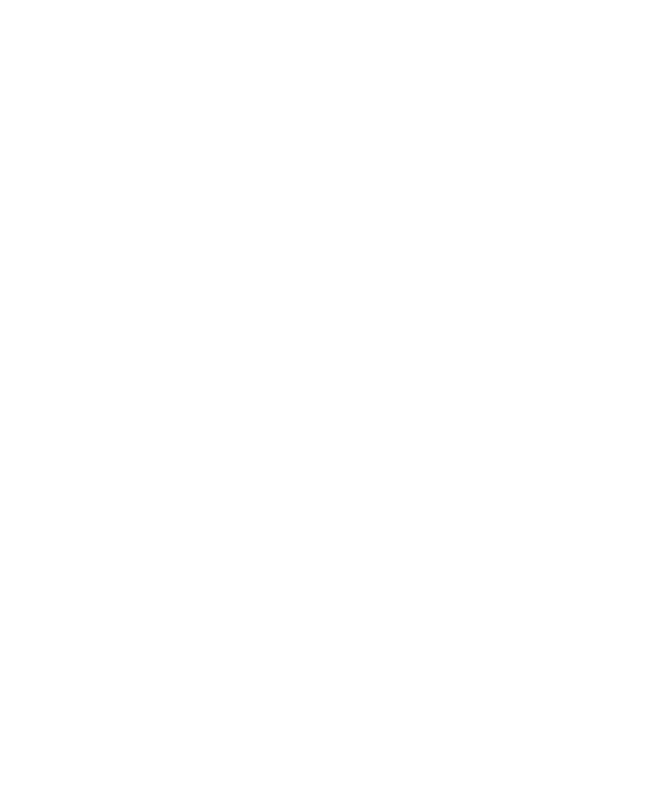
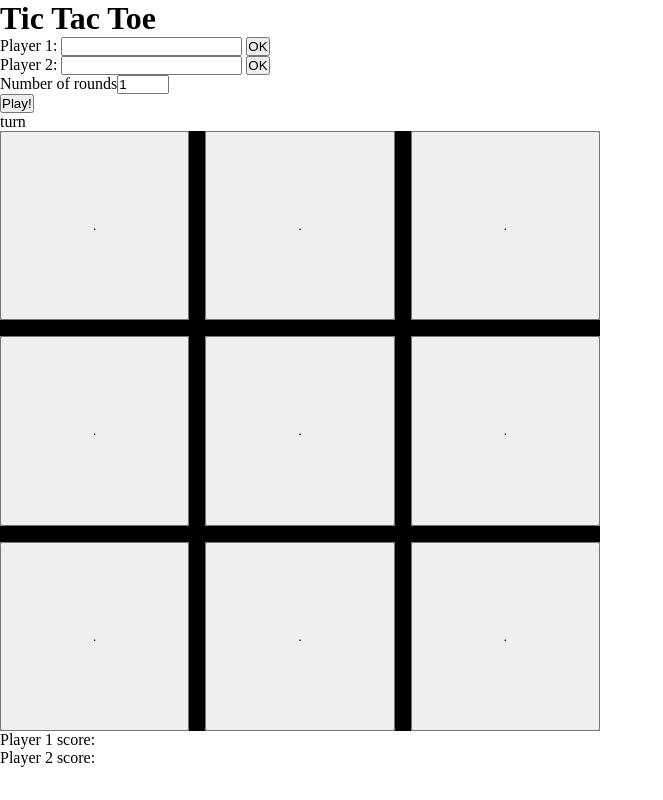
Before and after one commit to Gitman87/tic-tac-toe, a plain HTML site: page index.html in a window 1280 px wide. Shown: the whole page, without its empty margins (0-663 px from the left). Drawn offline with Linux system fonts and the light colour scheme.

Commit message:
Add basic visuals

```diff
--- a/index.html
+++ b/index.html
@@ -1,12 +1,54 @@
 <!DOCTYPE html>
 <html lang="en">
-<head>
-  <meta charset="UTF-8">
-  <meta name="viewport" content="width=device-width, initial-scale=1.0">
-  <title>Tic Tac Toe</title>
-  <link rel="stylesheet" href="style.css">
-</head>
-<body>
-
-</body>
+  <head>
+    <meta charset="UTF-8" />
+    <meta name="viewport" content="width=device-width, initial-scale=1.0" />
+    <title>Tic Tac Toe</title>
+    <link rel="stylesheet" href="style.css"/>
+  </head>
+  <body>
+    <header>
+      <h1>Tic Tac Toe</h1>
+    </header>
+    <main>
+      <form action="" id>
+        <ul id="player-list">
+          <li class="player">
+            <label for="player1-name-input">Player 1:</label>
+            <input type="text" name="player1-name-input" />
+            <button class="confirm-name">OK</button>
+          </li>
+          <li class="player">
+            <label for="player1-name-input">Player 2:</label>
+            <input type="text" name="player2-name-input" />
+            <button class="confirm-name">OK</button>
+          </li>
+        </ul>
+        <div id="number-of-rounds">
+          <label for="rounds">Number of rounds</label
+          ><input type="number" name="rounds" min="1" max="99" value="1" />
+        </div>
+        <button id="play" type="submit">Play!</button>
+      </form>
+      <p id="player-turn">turn</p>
+      <div id="gameboard">
+        <ul>
+          <li class="cap-li"><button class="cap">.</button></li>
+          <li class="cap-li"><button class="cap">.</button></li>
+          <li class="cap-li"><button class="cap">.</button></li>
+          <li class="cap-li"><button class="cap">.</button></li>
+          <li class="cap-li"><button class="cap">.</button></li>
+          <li class="cap-li"><button class="cap">.</button></li>
+          <li class="cap-li"><button class="cap">.</button></li>
+          <li class="cap-li"><button class="cap">.</button></li>
+          <li class="cap-li"><button class="cap">.</button></li>
+        </ul>
+      </div>
+      <ul id="player-list">
+        <li>Player 1 score: <span id="player1-score"></span></li>
+        <li>Player 2 score: <span id="player2-score"></span></li>
+      </ul>
+      <div id="winner"><p id="winner-para"></p></div>
+    </main>
+  </body>
 </html>
--- a/style.css
+++ b/style.css
@@ -0,0 +1,44 @@
+*{
+  margin:0;
+  padding:0;
+}
+ul{
+  list-style: none;
+}
+#gameboard{
+  width:600px;
+  height: 600px;
+  display:grid;
+  grid-template-columns: repeat(3, 1fr);
+  grid-template-rows:repeat(3, 1fr) ;
+  /* grid-template-areas: "cap cap cap"
+                      "cap cap cap"
+                      "cap cap cap"; */
+  gap: 2rem 2rem;
+
+
+
+
+  background-color: black;
+}
+#gameboard ul{
+  display: grid;
+  grid-column:1/4;
+  grid-row:1/4;
+  grid-template-columns: repeat(3, 1fr);
+  grid-template-rows:repeat(3, 1fr) ;
+  gap:1rem;
+
+  background-color: rgb(0, 0, 0);
+}
+.cap-li{
+display: flex;
+background-color: gray;
+width: 100%;
+
+
+}
+.cap{
+  width: 100%;
+
+}
```
Also changed, not shown: script.js (+17 -10 lines).
